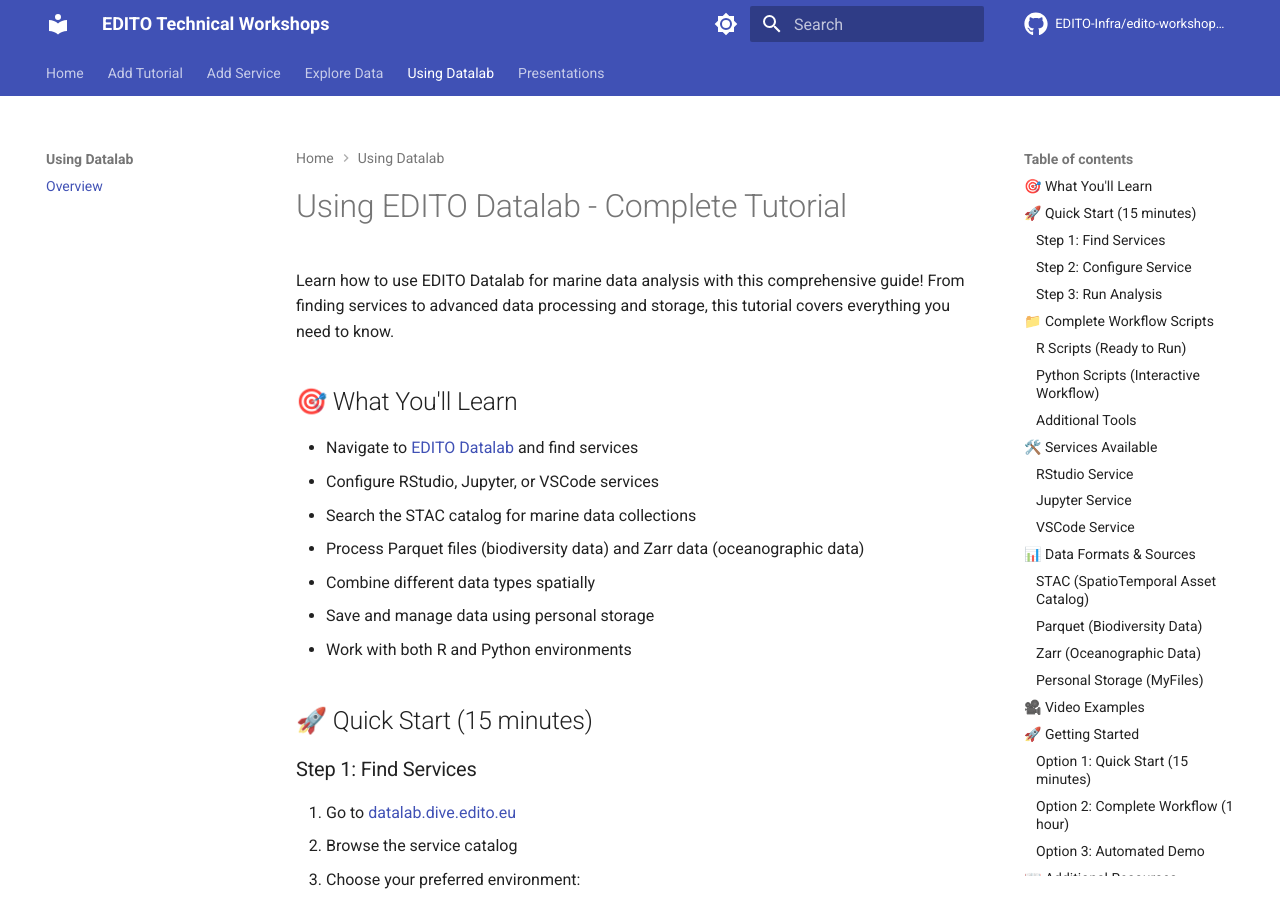
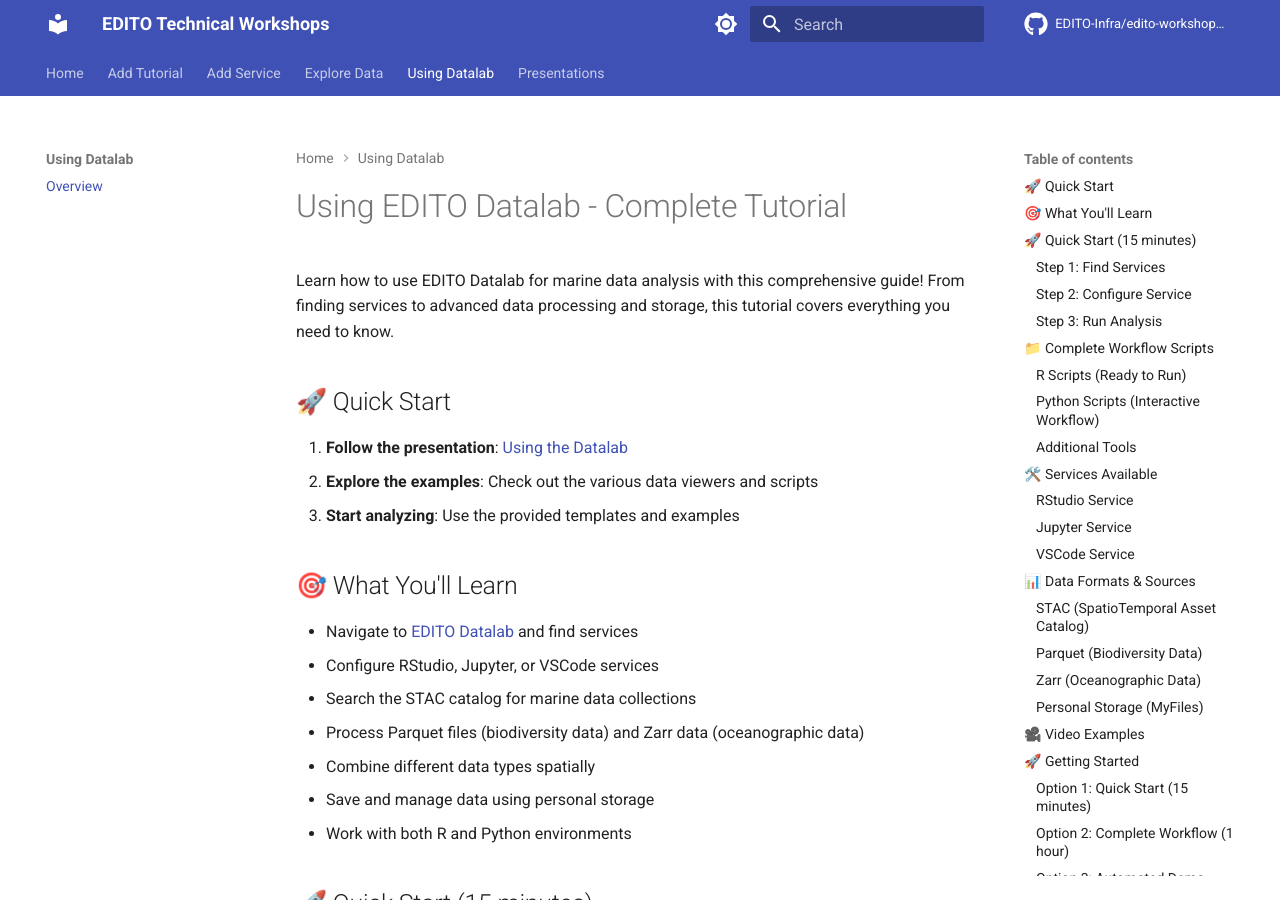
Before and after one commit to EDITO-Infra/edito-workshops-presentations, an MkDocs documentation site: the page built from docs/source/using_datalab/README.md, in a window 1280 px wide and 900 px high. Built offline with MkDocs 1.6.1 and Material for MkDocs 9.7.7, drawn with Linux system fonts in a browser that asks for light colours; comment, search, counter and statistics services are not loaded; the version menu is left out.

Commit message:
added presentation link in readme

```diff
--- a/docs/source/using_datalab/README.md
+++ b/docs/source/using_datalab/README.md
@@ -1,6 +1,12 @@
 # Using EDITO Datalab - Complete Tutorial
 
 Learn how to use EDITO Datalab for marine data analysis with this comprehensive guide! From finding services to advanced data processing and storage, this tutorial covers everything you need to know.
+
+## 🚀 Quick Start
+
+1. **Follow the presentation**: [Using the Datalab](../presentations/using_the_datalab.html)
+2. **Explore the examples**: Check out the various data viewers and scripts
+3. **Start analyzing**: Use the provided templates and examples
 
 ## 🎯 What You'll Learn
 
```
Also changed, not shown: 4 other files.
